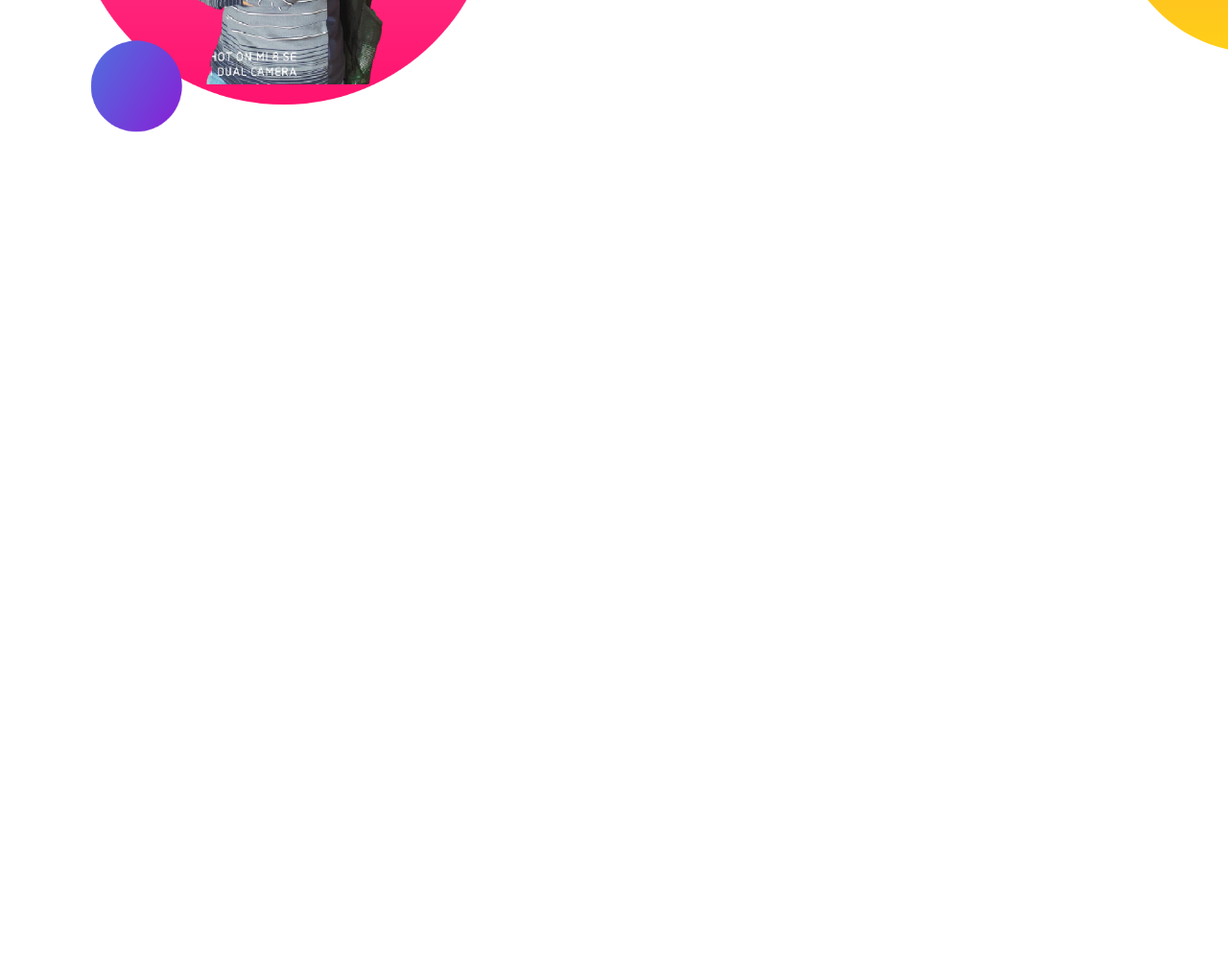
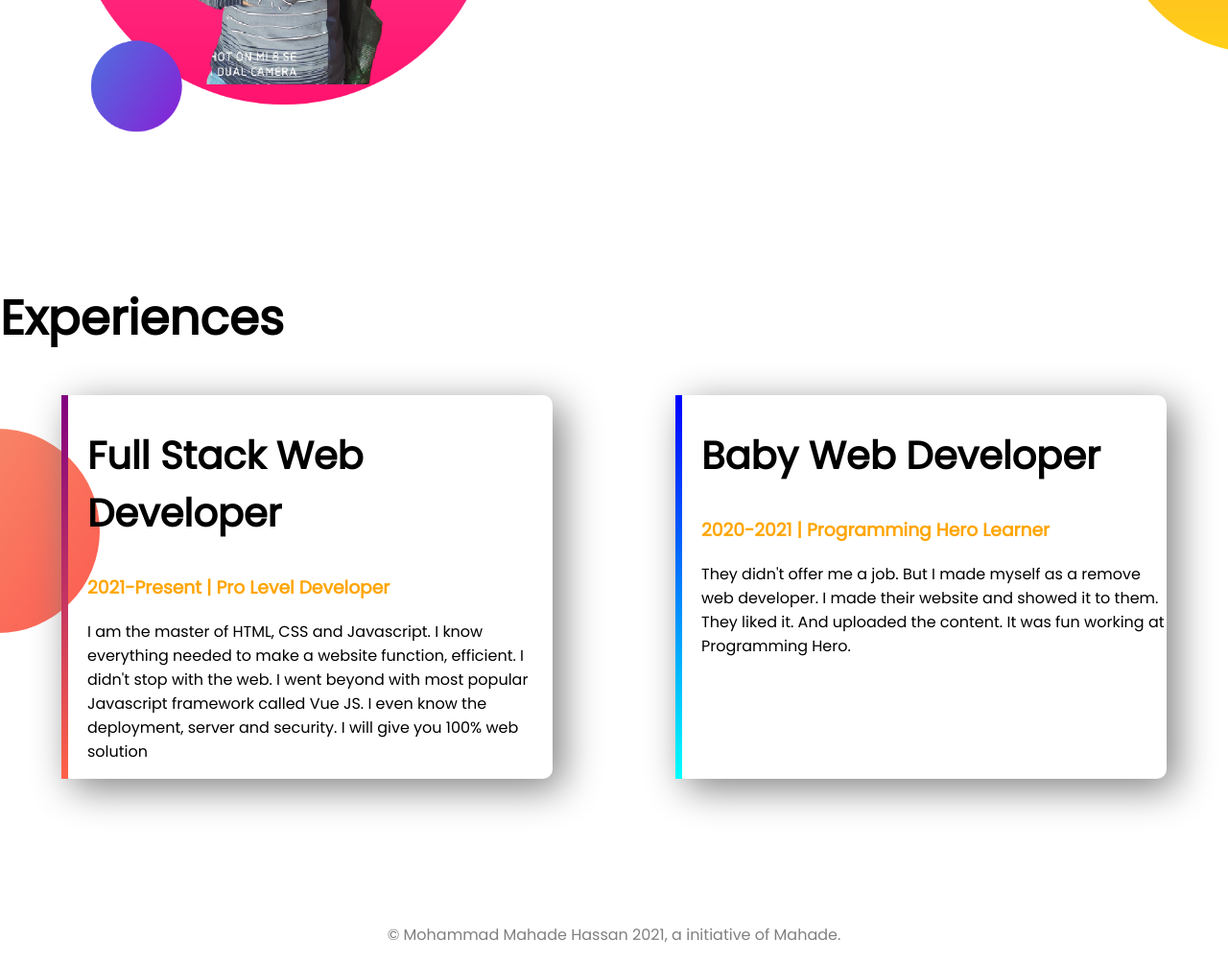
Before and after one commit to mahade00/developer-portfolio, a plain HTML site: page index.html in a window 1280 px wide. Shown: the part 1022-2025 px from the top of the page at 96% size. Before the commit the page ends 1317 px from the top, so only its background shows below. Drawn offline with Linux system fonts and the light colour scheme.

Commit message:
footer and experience added

```diff
--- a/index.html
+++ b/index.html
@@ -13,7 +13,7 @@
 </head>
 
 <body>
-    <section class="top-banner">
+    <section class="top-banner flexible-container">
 
         <div class="half-width">
             <h1>Wellcome to </h1>
@@ -31,7 +31,7 @@
             <img src="images\my-bg.png" alt="">
         </div>
     </section>
-    <section class="dream-big">
+    <section class="dream-big flexible-container">
         <div class="half-width">
             <img src="images/my-bg3.png" alt="">
         </div>
@@ -46,6 +46,31 @@
                 Resume</a>
         </div>
     </section>
+    <section class="experiences-area">
+        <h1>Experiences</h1>
+        <div class="flexible-container">
+
+            <div id="full-stack-experiences" class="experiences-item">
+                <h2>Full Stack Web Developer</h2>
+                <h3 class="orange">2021-Present | Pro Level Developer</h3>
+                <p>I am the master of HTML, CSS and Javascript. I know everything needed to make a website function,
+                    efficient. I didn't stop with the web. I went beyond with most popular Javascript framework called
+                    Vue
+                    JS. I even know the deployment, server and security. I will give you 100% web solution</p>
+            </div>
+            <div id="web-dev-experience" class="experiences-item">
+                <h2>Baby Web Developer</h2>
+                <h3 class="orange">2020-2021 | Programming Hero Learner</h3>
+                <p>They didn't offer me a job. But I made myself as a remove web developer. I made their website and
+                    showed
+                    it to them. They liked it. And uploaded the content. It was fun working at Programming Hero.</p>
+            </div>
+        </div>
+
+    </section>
+    <footer>
+        <p>© Mohammad Mahade Hassan 2021, a initiative of Mahade.</p>
+    </footer>
 
 
 </body>
--- a/style.css
+++ b/style.css
@@ -5,10 +5,13 @@ body{
 h1{
     font-size: 50px;
 }
+h2{
+    font-size: 40px;
+}
 .orange{
     color: orange;
 }
-section{
+.flexible-container{
     display: flex;
     margin-bottom: 150px;
 }
@@ -37,3 +40,31 @@ section{
     background-repeat: no-repeat;
     background-position: right;
 }
+.experiences-area{
+    background-image: url(images/exp-bg.png);
+    background-repeat: no-repeat;
+    background-position: left;
+}
+.experiences-item{
+    width: 40%;
+    margin-left: 5%;
+    margin-right: 5%;
+    padding-left: 20px;
+    border-radius: 10px;
+    box-shadow: 10px 10px 40px gray;
+
+}
+#web-dev-experience{
+    border-left: 7px solid;
+    border-image: linear-gradient(blue, cyan);
+    border-image-slice: 1;
+}
+#full-stack-experiences{
+    border-left: 7px solid;
+    border-image: linear-gradient(purple, tomato);
+    border-image-slice: 1;
+}
+footer p{
+    text-align: center;
+    color: gray;
+}
```
